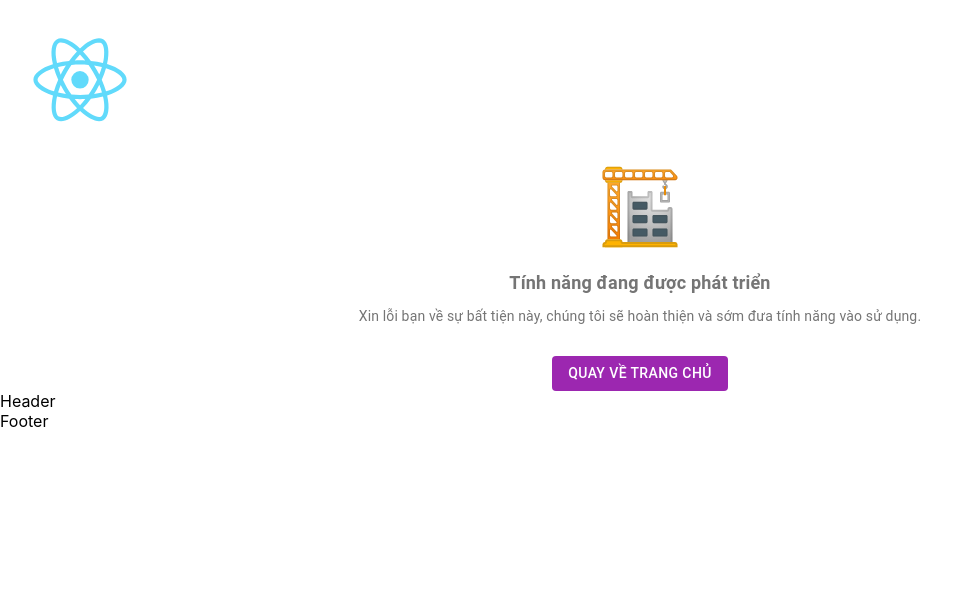
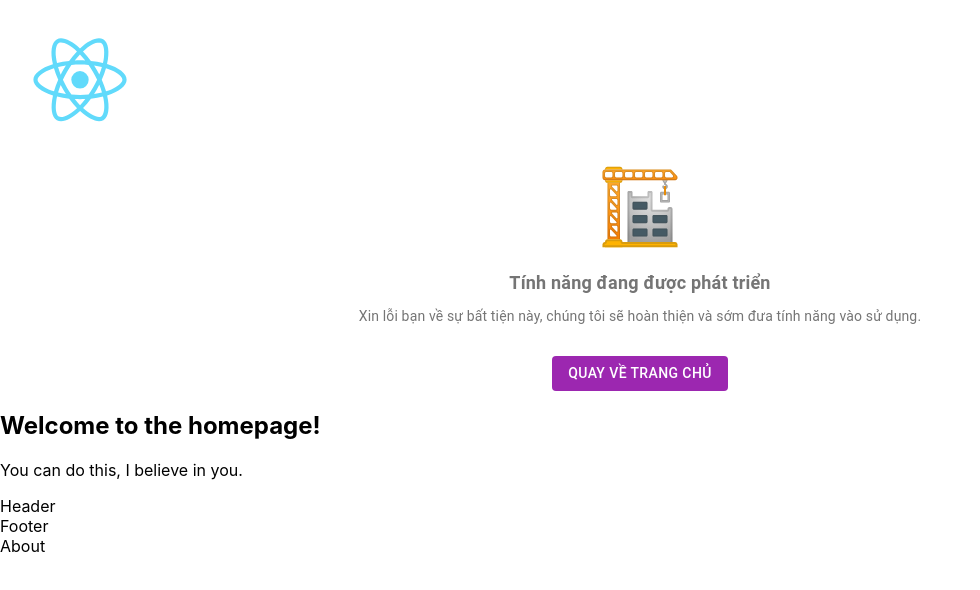
Before and after one commit to hoagVu/reactJS-based-structure, a React (Create React App) app: page / in a window 1280 px wide. Shown: the top 590 px of the page, without its empty margins (0-980 px from the left). Built offline with nearby package versions, Linux system fonts and the light colour scheme.

Commit message:
update routing

```diff
--- a/src/App.tsx
+++ b/src/App.tsx
@@ -4,6 +4,7 @@
 import React from "react";
 import { Route, Routes } from "react-router-dom";
 import About from "views/About";
+import Home from "views/Home";
 import NotSupported from "views/NotSupported";
 import logo from "./logo.svg";
 
@@ -22,7 +23,7 @@
       <img src={logo} alt="logo" style={{ width: 160, height: 160 }} />
       <NotSupported />
       <Routes>
-        <Route path="/" element={<MainLayout />} />
+        <Route path="/" element={<Home />} />
         <Route path="about" element={<About />} />
       </Routes>
     </div>
--- a/src/views/Home.tsx
+++ b/src/views/Home.tsx
@@ -1,3 +1,4 @@
+import MainLayout from "layouts/desktop/MainLayout";
 import * as React from "react";
 import { Link } from "react-router-dom";
 
@@ -9,6 +10,7 @@
       <main>
         <h2>Welcome to the homepage!</h2>
         <p>You can do this, I believe in you.</p>
+        <MainLayout />
       </main>
       <nav>
         <Link to="/about">About</Link>
```
